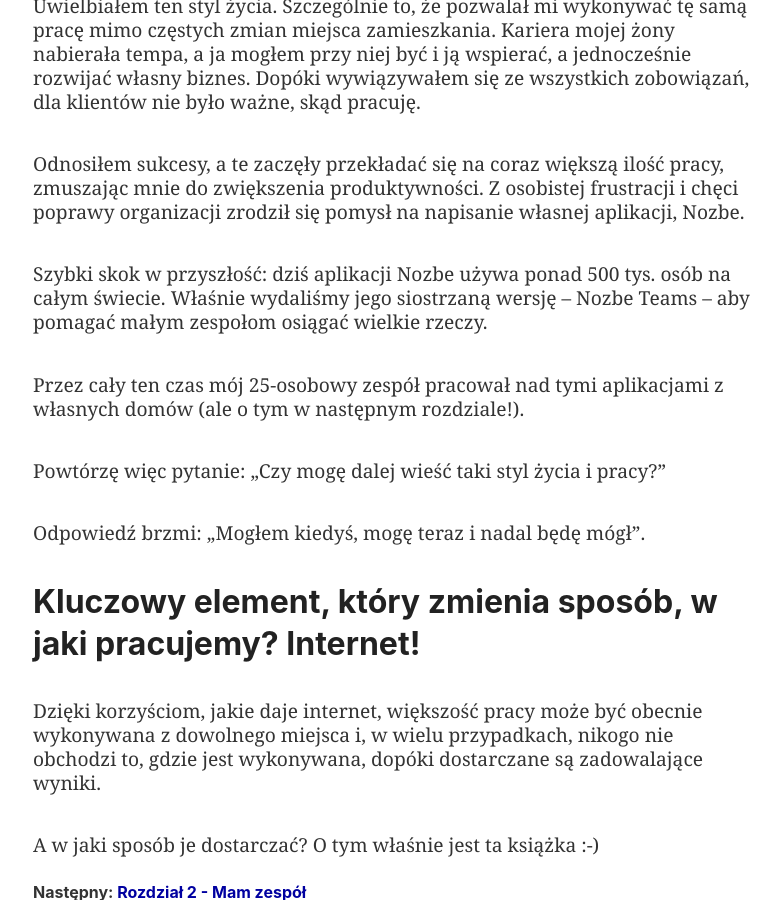
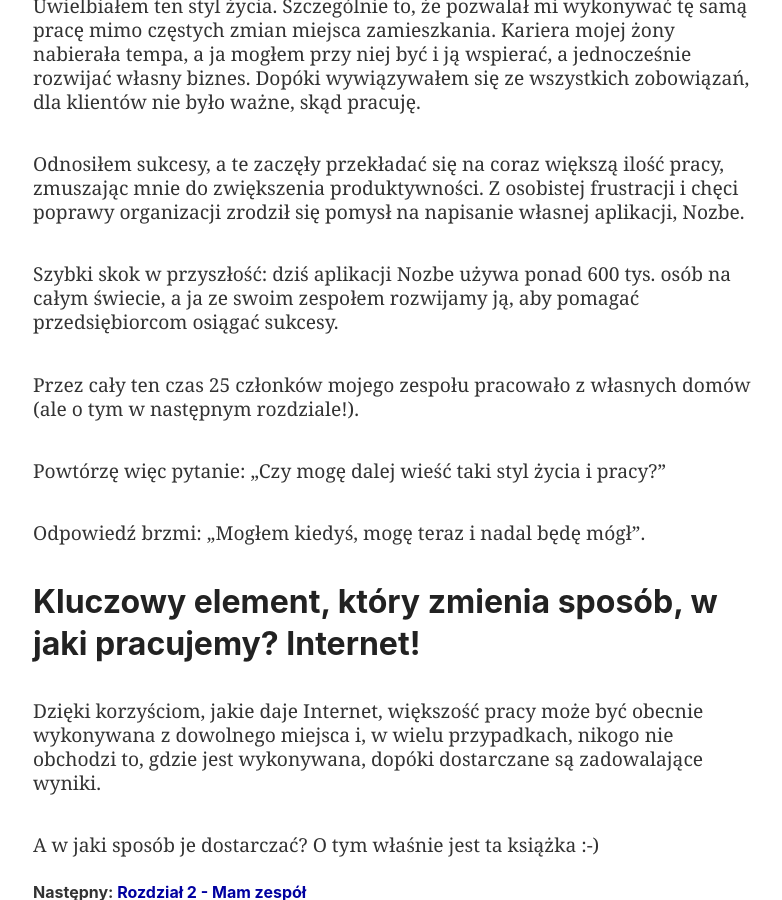
Before and after one commit to Nozbe/NoOffice.org, a Jekyll site: the page built from _pl/dream.md, in a window 1280 px wide and 900 px high, scrolled down 2242 px. Shown: the whole window, without its empty margins (247-1029 px from the left). Built offline with Jekyll 4.4.1, drawn with Linux system fonts in a browser that asks for light colours; some of the changed text lies outside the part shown.

Commit message:
Update dream.md

```diff
--- a/_pl/dream.md
+++ b/_pl/dream.md
@@ -41,9 +41,9 @@
 
 Odnosiłem sukcesy, a te zaczęły przekładać się na coraz większą ilość pracy, zmuszając mnie do zwiększenia produktywności. Z osobistej frustracji i chęci poprawy organizacji zrodził się pomysł na napisanie własnej aplikacji, Nozbe.
 
-Szybki skok w przyszłość: dziś aplikacji Nozbe używa ponad 500 tys. osób na całym świecie. Właśnie wydaliśmy jego siostrzaną wersję – Nozbe Teams – aby pomagać małym zespołom osiągać wielkie rzeczy.
+Szybki skok w przyszłość: dziś aplikacji Nozbe używa ponad 600 tys. osób na całym świecie, a ja ze swoim zespołem rozwijamy ją, aby pomagać przedsiębiorcom osiągać sukcesy.
 
-Przez cały ten czas mój 25-osobowy zespół pracował nad tymi aplikacjami z własnych domów (ale o tym w następnym rozdziale!).
+Przez cały ten czas 25 członków mojego zespołu pracowało z własnych domów (ale o tym w następnym rozdziale!).
 
 Powtórzę więc pytanie: „Czy mogę dalej wieść taki styl życia i pracy?”
 
@@ -51,6 +51,6 @@
 
 ## Kluczowy element, który zmienia sposób, w jaki pracujemy? Internet!
 
-Dzięki korzyściom, jakie daje internet, większość pracy może być obecnie wykonywana z dowolnego miejsca i, w wielu przypadkach, nikogo nie obchodzi to, gdzie jest wykonywana, dopóki dostarczane są zadowalające wyniki.
+Dzięki korzyściom, jakie daje Internet, większość pracy może być obecnie wykonywana z dowolnego miejsca i, w wielu przypadkach, nikogo nie obchodzi to, gdzie jest wykonywana, dopóki dostarczane są zadowalające wyniki.
 
 A w jaki sposób je dostarczać? O tym właśnie jest ta książka :-)
```
Also changed, not shown: other parts of _pl/dream.md (+3 -3 lines).
